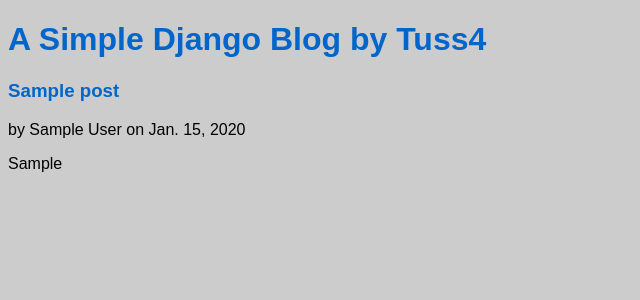
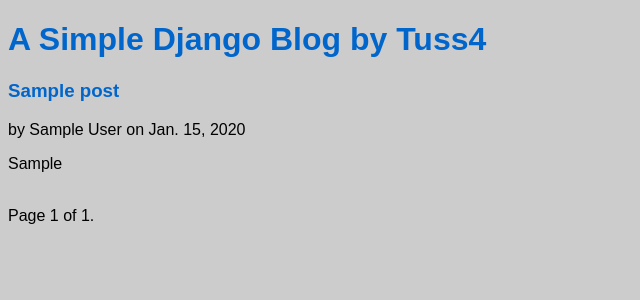
Before and after one commit to Tuss4/djangoblog, a Django app: page / in a window 1280 px wide. Shown: the top 300 px of the page, without its empty margins (0-640 px from the left). Run offline with Django 3.2, Linux system fonts and the light colour scheme; tables that the repository leaves empty hold one stand-in row (values such as "Sample post").

Commit message:
Added pagination. Working at a 100%

```diff
--- a/blog/templates/post_list.html
+++ b/blog/templates/post_list.html
@@ -10,4 +10,21 @@
 </p>
 <br />
 {% endfor %}
+<div class="pagination">
+	<span class="step-links">
+		{% if list.has_previous %}
+		<a href="?page={{ list.previous_page_number }}">
+			Previous
+		</a>
+		{% endif %}
+		<span class="current">
+			Page {{ list.number }} of {{ list.paginator.num_pages }}.
+		</span>
+		{% if list.has_next %}
+		<a href="?page={{ list.next_page_number }}">
+			Next
+		</a>
+		{% endif %}
+	</span>
+</div>
 {% endblock %}
--- a/posting/views.py
+++ b/posting/views.py
@@ -3,11 +3,20 @@ from django.shortcuts import *
 from posting.models import *
 from posting.forms import *
 import datetime
+from django.core.paginator import Paginator, EmptyPage, PageNotAnInteger
 # Create your views here.
 
 def main(request):
 	list_of_posts = Post.objects.all()
-	return render(request, "post_list.html", {"list": list_of_posts})
+	paginator = Paginator(list_of_posts, 3)
+	page = request.GET.get('page')
+	try:
+		posts = paginator.page(page)
+	except PageNotAnInteger:
+		posts = paginator.page(1)
+	except EmptyPage:
+		posts = paginator.page(paginator.num_pages)
+	return render(request, "post_list.html", {"list": posts})
 
 def post(request, single):
 	single = Post.objects.filter(id=single)
```
